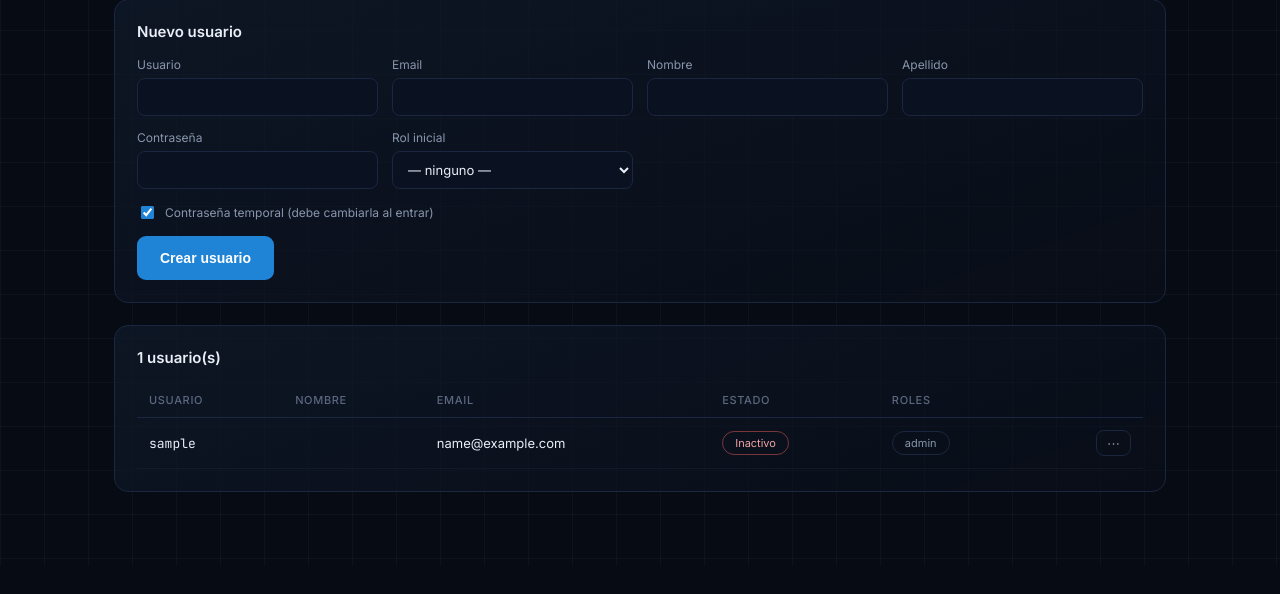
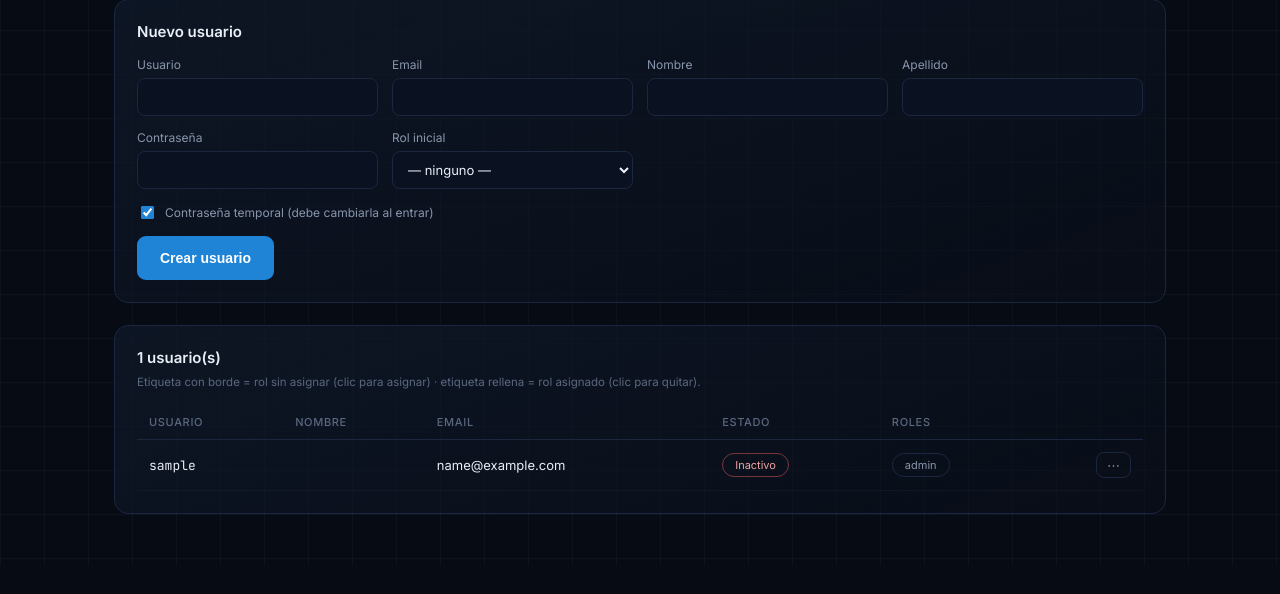
Before and after one commit to Codyec/skill_authentic, a FastAPI app: template platform/web-shell/app/templates/admin_users.html in a window 1280 px wide. Shown: the part 234-828 px from the top of the page. Before the commit the page ends 793 px from the top, so only its background shows below. Run offline with FastAPI, Linux system fonts and the light colour scheme; the template is opened without the code that fills it: most values are stand-ins (such as "Sample title", 1, 10 or a date in 2020).

Commit message:
fix(web-shell): cerrar submenú de acciones al clic fuera / Escape + leyenda de roles
- admin_users.html: script que cierra los <details> abiertos al hacer
  clic fuera o pulsar Escape.
- Etiquetas de rol con title y una leyenda que explica borde=sin asignar
  / relleno=asignado.

Co-Authored-By: Claude Sonnet 5 <noreply@anthropic.com>

```diff
--- a/platform/web-shell/app/static/app.css
+++ b/platform/web-shell/app/static/app.css
@@ -405,6 +405,12 @@ body.auth {
     color: var(--text);
 }
 
+.hint {
+    margin: -8px 0 16px;
+    font-size: 11.5px;
+    color: var(--text-faint);
+}
+
 .form-grid {
     display: grid;
     grid-template-columns: repeat(auto-fit, minmax(200px, 1fr));
--- a/platform/web-shell/app/templates/admin_users.html
+++ b/platform/web-shell/app/templates/admin_users.html
@@ -61,6 +61,7 @@
         <!-- Listado -->
         <section class="panel">
             <h2>{{ users | length }} usuario(s)</h2>
+            <p class="hint">Etiqueta con borde = rol sin asignar (clic para asignar) · etiqueta rellena = rol asignado (clic para quitar).</p>
             <div class="table-wrap">
                 <table class="table">
                     <thead>
@@ -88,7 +89,8 @@
                                     <form method="post" action="/admin/usuarios/{{ u.id }}/roles">
                                         <input type="hidden" name="role" value="{{ r }}">
                                         <input type="hidden" name="action" value="{{ 'remove' if has else 'add' }}">
-                                        <button class="tag {{ 'tag-on' if has else 'tag-off' }}" type="submit">{{ r }}</button>
+                                        <button class="tag {{ 'tag-on' if has else 'tag-off' }}" type="submit"
+                                                title="{{ 'Quitar' if has else 'Asignar' }} el rol {{ r }}">{{ r }}</button>
                                     </form>
                                 {% endfor %}
                                 </div>
@@ -118,5 +120,23 @@
             </div>
         </section>
     </main>
+
+    <script>
+        // Cerrar el submenú (⋯) al hacer clic fuera o con Escape.
+        document.addEventListener("click", function (e) {
+            document.querySelectorAll("details.menu-pop[open]").forEach(function (d) {
+                if (!d.contains(e.target)) {
+                    d.removeAttribute("open");
+                }
+            });
+        });
+        document.addEventListener("keydown", function (e) {
+            if (e.key === "Escape") {
+                document.querySelectorAll("details.menu-pop[open]").forEach(function (d) {
+                    d.removeAttribute("open");
+                });
+            }
+        });
+    </script>
 </body>
 </html>
```
